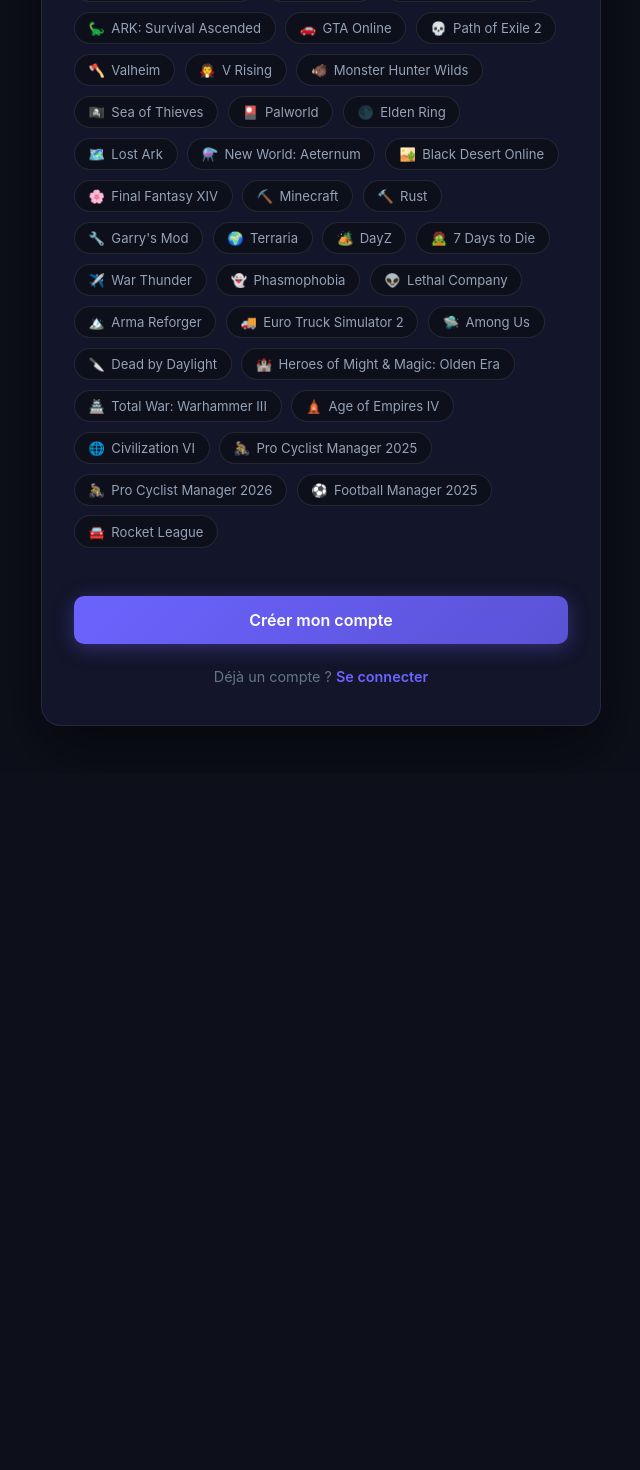
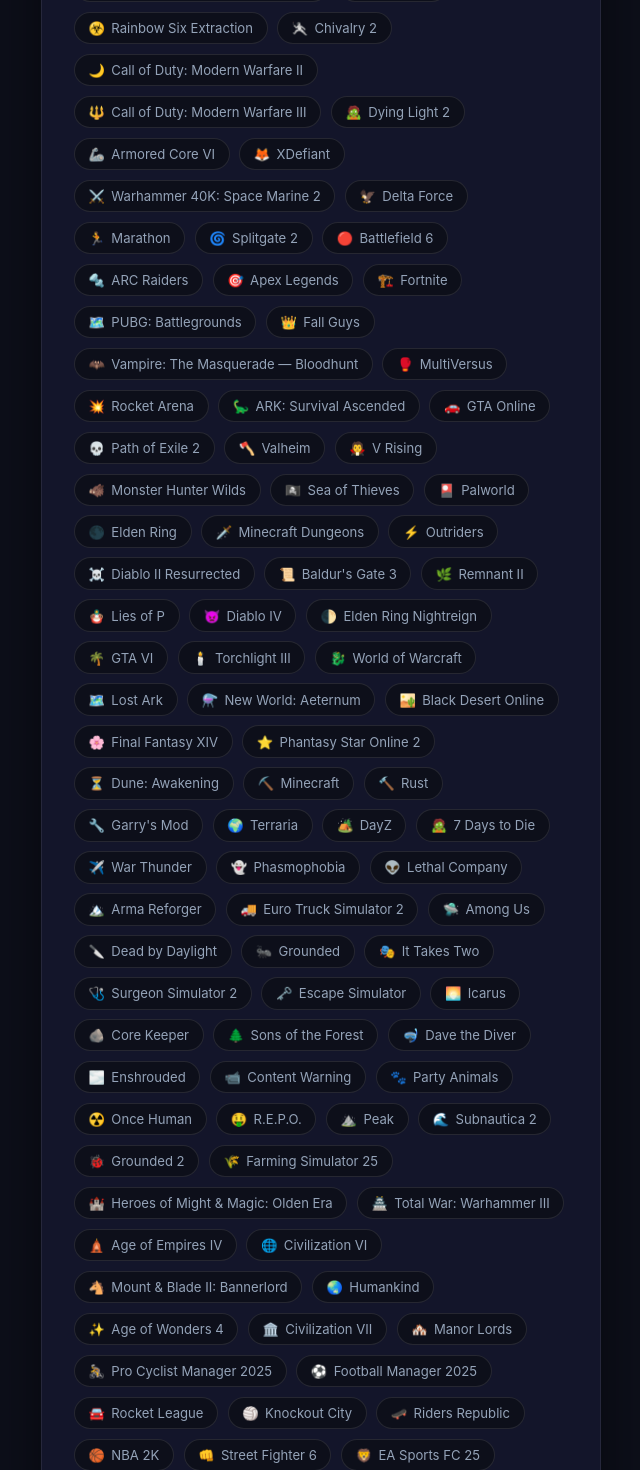
Before and after one commit to VZanchi-dev/suqadPLay, an Angular app: page /inscription in a window 1280 px wide. Shown: the part 1340-2810 px from the top of the page, without its empty margins (319-959 px from the left). Before the commit the page ends 2114 px from the top, so only its background shows below. Built offline with nearby package versions, Linux system fonts and the light colour scheme; no server answers.

Commit message:
feat: ajouter +80 jeux multijoueur 2020-2026 à la liste autocomplete

```diff
--- a/src/app/core/data/games.data.ts
+++ b/src/app/core/data/games.data.ts
@@ -8,84 +8,145 @@
 }
 
 export const GAMES_LIST: GameEntry[] = [
+
   // ── MOBA ──────────────────────────────────────────────────────────────
-  { id: 'lol',       label: 'League of Legends',            icon: '⚔️',  category: 'MOBA'         },
-  { id: 'dota2',     label: 'Dota 2',                       icon: '🗡️',  category: 'MOBA'         },
-  { id: 'smite2',    label: 'SMITE 2',                      icon: '🏛️',  category: 'MOBA'         },
-  { id: 'honor',     label: 'For Honor',                    icon: '⚜️',  category: 'MOBA'         },
+  { id: 'lol',         label: 'League of Legends',                  icon: '⚔️',  category: 'MOBA'         },
+  { id: 'dota2',       label: 'Dota 2',                             icon: '🗡️',  category: 'MOBA'         },
+  { id: 'smite2',      label: 'SMITE 2',                            icon: '🏛️',  category: 'MOBA'         },
+  { id: 'honor',       label: 'For Honor',                          icon: '⚜️',  category: 'MOBA'         },
+  { id: 'bldgedge',    label: 'Bleeding Edge',                      icon: '⚡',  category: 'MOBA'         },
 
   // ── FPS ───────────────────────────────────────────────────────────────
-  { id: 'csgo',      label: 'CS2',                          icon: '💣',  category: 'FPS'          },
-  { id: 'valorant',  label: 'Valorant',                     icon: '🔫',  category: 'FPS'          },
-  { id: 'overwatch', label: 'Overwatch 2',                  icon: '🦸',  category: 'FPS'          },
-  { id: 'apex',      label: 'Apex Legends',                 icon: '🎯',  category: 'Battle Royale'},
-  { id: 'r6siege',   label: 'Rainbow Six Siege',            icon: '🛡️',  category: 'FPS'          },
-  { id: 'tf2',       label: 'Team Fortress 2',              icon: '🎩',  category: 'FPS'          },
-  { id: 'destiny2',  label: 'Destiny 2',                    icon: '🚀',  category: 'FPS'          },
-  { id: 'warframe',  label: 'Warframe',                     icon: '🤖',  category: 'FPS'          },
-  { id: 'hunt',      label: 'Hunt: Showdown 1896',          icon: '🏹',  category: 'FPS'          },
-  { id: 'squad',     label: 'Squad',                        icon: '🎖️',  category: 'FPS'          },
-  { id: 'hll',       label: 'Hell Let Loose',               icon: '💂',  category: 'FPS'          },
-  { id: 'ins',       label: 'Insurgency: Sandstorm',        icon: '💥',  category: 'FPS'          },
-  { id: 'drg',       label: 'Deep Rock Galactic',           icon: '💎',  category: 'FPS'          },
-  { id: 'payday3',   label: 'Payday 3',                     icon: '💰',  category: 'FPS'          },
-  { id: 'l4d2',      label: 'Left 4 Dead 2',                icon: '🔦',  category: 'FPS'          },
-  { id: 'darktide',  label: 'Warhammer 40K: Darktide',      icon: '⚙️',  category: 'FPS'          },
-  { id: 'b4b',       label: 'Back 4 Blood',                 icon: '🩸',  category: 'FPS'          },
-  { id: 'kf2',       label: 'Killing Floor 2',              icon: '🔬',  category: 'FPS'          },
-  { id: 'halo',      label: 'Halo Infinite',                icon: '👾',  category: 'FPS'          },
-  { id: 'thefinals', label: 'The Finals',                   icon: '📺',  category: 'FPS'          },
-  { id: 'helldivers',label: 'Helldivers 2',                 icon: '🪐',  category: 'FPS'          },
-  { id: 'bf2042',    label: 'Battlefield 2042',             icon: '🪖',  category: 'FPS'          },
-  { id: 'vermintide',label: 'Warhammer: Vermintide 2',      icon: '🐀',  category: 'FPS'          },
+  { id: 'csgo',        label: 'CS2',                                icon: '💣',  category: 'FPS'          },
+  { id: 'valorant',    label: 'Valorant',                           icon: '🔫',  category: 'FPS'          },
+  { id: 'overwatch',   label: 'Overwatch 2',                        icon: '🦸',  category: 'FPS'          },
+  { id: 'r6siege',     label: 'Rainbow Six Siege',                  icon: '🛡️',  category: 'FPS'          },
+  { id: 'tf2',         label: 'Team Fortress 2',                    icon: '🎩',  category: 'FPS'          },
+  { id: 'destiny2',    label: 'Destiny 2',                          icon: '🚀',  category: 'FPS'          },
+  { id: 'warframe',    label: 'Warframe',                           icon: '🤖',  category: 'FPS'          },
+  { id: 'hunt',        label: 'Hunt: Showdown 1896',                icon: '🏹',  category: 'FPS'          },
+  { id: 'squad',       label: 'Squad',                              icon: '🎖️',  category: 'FPS'          },
+  { id: 'hll',         label: 'Hell Let Loose',                     icon: '💂',  category: 'FPS'          },
+  { id: 'ins',         label: 'Insurgency: Sandstorm',              icon: '💥',  category: 'FPS'          },
+  { id: 'drg',         label: 'Deep Rock Galactic',                 icon: '💎',  category: 'FPS'          },
+  { id: 'payday3',     label: 'Payday 3',                           icon: '💰',  category: 'FPS'          },
+  { id: 'l4d2',        label: 'Left 4 Dead 2',                      icon: '🔦',  category: 'FPS'          },
+  { id: 'darktide',    label: 'Warhammer 40K: Darktide',            icon: '⚙️',  category: 'FPS'          },
+  { id: 'b4b',         label: 'Back 4 Blood',                       icon: '🩸',  category: 'FPS'          },
+  { id: 'kf2',         label: 'Killing Floor 2',                    icon: '🔬',  category: 'FPS'          },
+  { id: 'halo',        label: 'Halo Infinite',                      icon: '👾',  category: 'FPS'          },
+  { id: 'thefinals',   label: 'The Finals',                         icon: '📺',  category: 'FPS'          },
+  { id: 'helldivers',  label: 'Helldivers 2',                       icon: '🪐',  category: 'FPS'          },
+  { id: 'bf2042',      label: 'Battlefield 2042',                   icon: '🪖',  category: 'FPS'          },
+  { id: 'vermintide',  label: 'Warhammer: Vermintide 2',            icon: '🐀',  category: 'FPS'          },
+  { id: 'warzone',     label: 'Call of Duty: Warzone',              icon: '💀',  category: 'FPS'          },
+  { id: 'bocw',        label: 'Call of Duty: Black Ops Cold War',   icon: '🧊',  category: 'FPS'          },
+  { id: 'farcry6',     label: 'Far Cry 6',                          icon: '🏝️',  category: 'FPS'          },
+  { id: 'r6e',         label: 'Rainbow Six Extraction',             icon: '☣️',  category: 'FPS'          },
+  { id: 'chiv2',       label: 'Chivalry 2',                         icon: '🤺',  category: 'FPS'          },
+  { id: 'mw2',         label: 'Call of Duty: Modern Warfare II',    icon: '🌙',  category: 'FPS'          },
+  { id: 'mw3',         label: 'Call of Duty: Modern Warfare III',   icon: '🔱',  category: 'FPS'          },
+  { id: 'dl2',         label: 'Dying Light 2',                      icon: '🧟',  category: 'FPS'          },
+  { id: 'ac6',         label: 'Armored Core VI',                    icon: '🦾',  category: 'FPS'          },
+  { id: 'xdefiant',    label: 'XDefiant',                           icon: '🦊',  category: 'FPS'          },
+  { id: 'sm2',         label: 'Warhammer 40K: Space Marine 2',      icon: '⚔️',  category: 'FPS'          },
+  { id: 'deltaforce',  label: 'Delta Force',                        icon: '🦅',  category: 'FPS'          },
+  { id: 'marathon',    label: 'Marathon',                           icon: '🏃',  category: 'FPS'          },
+  { id: 'splitgate2',  label: 'Splitgate 2',                        icon: '🌀',  category: 'FPS'          },
+  { id: 'bf6',         label: 'Battlefield 6',                      icon: '🔴',  category: 'FPS'          },
+  { id: 'arcraiders',  label: 'ARC Raiders',                        icon: '🔩',  category: 'FPS'          },
 
   // ── Battle Royale ─────────────────────────────────────────────────────
-  { id: 'fortnite',  label: 'Fortnite',                     icon: '🏗️',  category: 'Battle Royale'},
-  { id: 'pubg',      label: 'PUBG: Battlegrounds',          icon: '🪖',  category: 'Battle Royale'},
-  { id: 'fallguys',  label: 'Fall Guys',                    icon: '👑',  category: 'Battle Royale'},
+  { id: 'apex',        label: 'Apex Legends',                       icon: '🎯',  category: 'Battle Royale'},
+  { id: 'fortnite',    label: 'Fortnite',                           icon: '🏗️',  category: 'Battle Royale'},
+  { id: 'pubg',        label: 'PUBG: Battlegrounds',                icon: '🗺️',  category: 'Battle Royale'},
+  { id: 'fallguys',    label: 'Fall Guys',                          icon: '👑',  category: 'Battle Royale'},
+  { id: 'bloodhunt',   label: 'Vampire: The Masquerade — Bloodhunt',icon: '🦇',  category: 'Battle Royale'},
+  { id: 'multiversus', label: 'MultiVersus',                        icon: '🥊',  category: 'Battle Royale'},
+  { id: 'rocketarena', label: 'Rocket Arena',                       icon: '💥',  category: 'Battle Royale'},
 
   // ── RPG ───────────────────────────────────────────────────────────────
-  { id: 'wow',       label: 'World of Warcraft',            icon: '🐉',  category: 'MMO'          },
-  { id: 'ark',       label: 'ARK: Survival Ascended',       icon: '🦕',  category: 'RPG'          },
-  { id: 'gta',       label: 'GTA Online',                   icon: '🚗',  category: 'RPG'          },
-  { id: 'poe2',      label: 'Path of Exile 2',              icon: '💀',  category: 'RPG'          },
-  { id: 'valheim',   label: 'Valheim',                      icon: '🪓',  category: 'RPG'          },
-  { id: 'vrising',   label: 'V Rising',                     icon: '🧛',  category: 'RPG'          },
-  { id: 'mhwilds',   label: 'Monster Hunter Wilds',         icon: '🐗',  category: 'RPG'          },
-  { id: 'sea',       label: 'Sea of Thieves',               icon: '🏴‍☠️', category: 'RPG'          },
-  { id: 'palworld',  label: 'Palworld',                     icon: '🎴',  category: 'RPG'          },
-  { id: 'eldenring', label: 'Elden Ring',                   icon: '🌑',  category: 'RPG'          },
+  { id: 'ark',         label: 'ARK: Survival Ascended',             icon: '🦕',  category: 'RPG'          },
+  { id: 'gta',         label: 'GTA Online',                         icon: '🚗',  category: 'RPG'          },
+  { id: 'poe2',        label: 'Path of Exile 2',                    icon: '💀',  category: 'RPG'          },
+  { id: 'valheim',     label: 'Valheim',                            icon: '🪓',  category: 'RPG'          },
+  { id: 'vrising',     label: 'V Rising',                           icon: '🧛',  category: 'RPG'          },
+  { id: 'mhwilds',     label: 'Monster Hunter Wilds',               icon: '🐗',  category: 'RPG'          },
+  { id: 'sea',         label: 'Sea of Thieves',                     icon: '🏴‍☠️', category: 'RPG'          },
+  { id: 'palworld',    label: 'Palworld',                           icon: '🎴',  category: 'RPG'          },
+  { id: 'eldenring',   label: 'Elden Ring',                         icon: '🌑',  category: 'RPG'          },
+  { id: 'mcdungeons',  label: 'Minecraft Dungeons',                 icon: '🗡️',  category: 'RPG'          },
+  { id: 'outriders',   label: 'Outriders',                          icon: '⚡',  category: 'RPG'          },
+  { id: 'd2r',         label: 'Diablo II Resurrected',              icon: '☠️',  category: 'RPG'          },
+  { id: 'bg3',         label: 'Baldur\'s Gate 3',                   icon: '📜',  category: 'RPG'          },
+  { id: 'remnant2',    label: 'Remnant II',                         icon: '🌿',  category: 'RPG'          },
+  { id: 'liesp',       label: 'Lies of P',                          icon: '🪆',  category: 'RPG'          },
+  { id: 'diabloiv',    label: 'Diablo IV',                          icon: '👿',  category: 'RPG'          },
+  { id: 'eldenreign',  label: 'Elden Ring Nightreign',              icon: '🌓',  category: 'RPG'          },
+  { id: 'gtavi',       label: 'GTA VI',                             icon: '🌴',  category: 'RPG'          },
+  { id: 'torchlight3', label: 'Torchlight III',                     icon: '🕯️',  category: 'RPG'          },
 
   // ── MMO ───────────────────────────────────────────────────────────────
-  { id: 'lostart',   label: 'Lost Ark',                     icon: '🗺️',  category: 'MMO'          },
-  { id: 'newworld',  label: 'New World: Aeternum',          icon: '⚗️',  category: 'MMO'          },
-  { id: 'bdo',       label: 'Black Desert Online',          icon: '🏜️',  category: 'MMO'          },
-  { id: 'ffxiv',     label: 'Final Fantasy XIV',            icon: '🌸',  category: 'MMO'          },
+  { id: 'wow',         label: 'World of Warcraft',                  icon: '🐉',  category: 'MMO'          },
+  { id: 'lostart',     label: 'Lost Ark',                           icon: '🗺️',  category: 'MMO'          },
+  { id: 'newworld',    label: 'New World: Aeternum',                icon: '⚗️',  category: 'MMO'          },
+  { id: 'bdo',         label: 'Black Desert Online',                icon: '🏜️',  category: 'MMO'          },
+  { id: 'ffxiv',       label: 'Final Fantasy XIV',                  icon: '🌸',  category: 'MMO'          },
+  { id: 'pso2',        label: 'Phantasy Star Online 2',             icon: '⭐',  category: 'MMO'          },
+  { id: 'dune',        label: 'Dune: Awakening',                    icon: '⏳',  category: 'MMO'          },
 
   // ── Simulation / Survie ───────────────────────────────────────────────
-  { id: 'minecraft', label: 'Minecraft',                    icon: '⛏️',  category: 'Simulation'   },
-  { id: 'rust',      label: 'Rust',                         icon: '🔨',  category: 'Simulation'   },
-  { id: 'gmod',      label: "Garry's Mod",                  icon: '🔧',  category: 'Simulation'   },
-  { id: 'terraria',  label: 'Terraria',                     icon: '🌍',  category: 'Simulation'   },
-  { id: 'dayz',      label: 'DayZ',                         icon: '🏕️',  category: 'Simulation'   },
-  { id: '7dtd',      label: '7 Days to Die',                icon: '🧟',  category: 'Simulation'   },
-  { id: 'warthunder',label: 'War Thunder',                  icon: '✈️',  category: 'Simulation'   },
-  { id: 'phasmopho', label: 'Phasmophobia',                 icon: '👻',  category: 'Simulation'   },
-  { id: 'lethal',    label: 'Lethal Company',               icon: '👽',  category: 'Simulation'   },
-  { id: 'arma',      label: 'Arma Reforger',                icon: '🏔️',  category: 'Simulation'   },
-  { id: 'ets2',      label: 'Euro Truck Simulator 2',       icon: '🚚',  category: 'Simulation'   },
-  { id: 'phasmv2',   label: 'Among Us',                     icon: '🛸',  category: 'Simulation'   },
-  { id: 'dbd',       label: 'Dead by Daylight',             icon: '🔪',  category: 'Simulation'   },
+  { id: 'minecraft',   label: 'Minecraft',                          icon: '⛏️',  category: 'Simulation'   },
+  { id: 'rust',        label: 'Rust',                               icon: '🔨',  category: 'Simulation'   },
+  { id: 'gmod',        label: "Garry's Mod",                        icon: '🔧',  category: 'Simulation'   },
+  { id: 'terraria',    label: 'Terraria',                           icon: '🌍',  category: 'Simulation'   },
+  { id: 'dayz',        label: 'DayZ',                               icon: '🏕️',  category: 'Simulation'   },
+  { id: '7dtd',        label: '7 Days to Die',                      icon: '🧟',  category: 'Simulation'   },
+  { id: 'warthunder',  label: 'War Thunder',                        icon: '✈️',  category: 'Simulation'   },
+  { id: 'phasmopho',   label: 'Phasmophobia',                       icon: '👻',  category: 'Simulation'   },
+  { id: 'lethal',      label: 'Lethal Company',                     icon: '👽',  category: 'Simulation'   },
+  { id: 'arma',        label: 'Arma Reforger',                      icon: '🏔️',  category: 'Simulation'   },
+  { id: 'ets2',        label: 'Euro Truck Simulator 2',             icon: '🚚',  category: 'Simulation'   },
+  { id: 'phasmv2',     label: 'Among Us',                           icon: '🛸',  category: 'Simulation'   },
+  { id: 'dbd',         label: 'Dead by Daylight',                   icon: '🔪',  category: 'Simulation'   },
+  { id: 'grounded',    label: 'Grounded',                           icon: '🐜',  category: 'Simulation'   },
+  { id: 'ittakestwo',  label: 'It Takes Two',                       icon: '🎭',  category: 'Simulation'   },
+  { id: 'ss2',         label: 'Surgeon Simulator 2',                icon: '🩺',  category: 'Simulation'   },
+  { id: 'escapesim',   label: 'Escape Simulator',                   icon: '🗝️',  category: 'Simulation'   },
+  { id: 'icarus',      label: 'Icarus',                             icon: '🌅',  category: 'Simulation'   },
+  { id: 'corekeeper',  label: 'Core Keeper',                        icon: '🪨',  category: 'Simulation'   },
+  { id: 'sotf',        label: 'Sons of the Forest',                 icon: '🌲',  category: 'Simulation'   },
+  { id: 'dtd',         label: 'Dave the Diver',                     icon: '🤿',  category: 'Simulation'   },
+  { id: 'enshrouded',  label: 'Enshrouded',                         icon: '🌫️',  category: 'Simulation'   },
+  { id: 'contentwarn', label: 'Content Warning',                    icon: '📹',  category: 'Simulation'   },
+  { id: 'partyanimals',label: 'Party Animals',                      icon: '🐾',  category: 'Simulation'   },
+  { id: 'oncehuman',   label: 'Once Human',                         icon: '☢️',  category: 'Simulation'   },
+  { id: 'repo',        label: 'R.E.P.O.',                           icon: '🤑',  category: 'Simulation'   },
+  { id: 'peak',        label: 'Peak',                               icon: '⛰️',  category: 'Simulation'   },
+  { id: 'subnautica2', label: 'Subnautica 2',                       icon: '🌊',  category: 'Simulation'   },
+  { id: 'grounded2',   label: 'Grounded 2',                         icon: '🐞',  category: 'Simulation'   },
+  { id: 'fs25',        label: 'Farming Simulator 25',               icon: '🌾',  category: 'Simulation'   },
 
   // ── Stratégie ─────────────────────────────────────────────────────────
-  { id: 'homm',      label: 'Heroes of Might & Magic: Olden Era', icon: '🏰', category: 'Stratégie' },
-  { id: 'twwh3',     label: 'Total War: Warhammer III',     icon: '🏯',  category: 'Stratégie'    },
-  { id: 'aoe4',      label: 'Age of Empires IV',            icon: '🛕',  category: 'Stratégie'    },
-  { id: 'civ6',      label: 'Civilization VI',              icon: '🌐',  category: 'Stratégie'    },
+  { id: 'homm',        label: 'Heroes of Might & Magic: Olden Era', icon: '🏰',  category: 'Stratégie'    },
+  { id: 'twwh3',       label: 'Total War: Warhammer III',           icon: '🏯',  category: 'Stratégie'    },
+  { id: 'aoe4',        label: 'Age of Empires IV',                  icon: '🛕',  category: 'Stratégie'    },
+  { id: 'civ6',        label: 'Civilization VI',                    icon: '🌐',  category: 'Stratégie'    },
+  { id: 'bannerlord',  label: 'Mount & Blade II: Bannerlord',       icon: '🐴',  category: 'Stratégie'    },
+  { id: 'humankind',   label: 'Humankind',                          icon: '🌏',  category: 'Stratégie'    },
+  { id: 'aow4',        label: 'Age of Wonders 4',                   icon: '✨',  category: 'Stratégie'    },
+  { id: 'civ7',        label: 'Civilization VII',                   icon: '🏛️',  category: 'Stratégie'    },
+  { id: 'manorlords',  label: 'Manor Lords',                        icon: '🏘️',  category: 'Stratégie'    },
 
   // ── Sport ─────────────────────────────────────────────────────────────
-  { id: 'pcm2025',   label: 'Pro Cyclist Manager 2025',     icon: '🚴',  category: 'Sport'        },
-  { id: 'pcm2026',   label: 'Pro Cyclist Manager 2026',     icon: '🚴',  category: 'Sport'        },
-  { id: 'fm25',      label: 'Football Manager 2025',        icon: '⚽',  category: 'Sport'        },
-  { id: 'rocket',    label: 'Rocket League',                icon: '🚘',  category: 'Sport'        },
+  { id: 'pcm2025',     label: 'Pro Cyclist Manager 2025',           icon: '🚴',  category: 'Sport'        },
+  { id: 'fm25',        label: 'Football Manager 2025',              icon: '⚽',  category: 'Sport'        },
+  { id: 'rocket',      label: 'Rocket League',                      icon: '🚘',  category: 'Sport'        },
+  { id: 'koc',         label: 'Knockout City',                      icon: '🏐',  category: 'Sport'        },
+  { id: 'ridersrep',   label: 'Riders Republic',                    icon: '🛹',  category: 'Sport'        },
+  { id: 'nba2k',       label: 'NBA 2K',                             icon: '🏀',  category: 'Sport'        },
+  { id: 'sf6',         label: 'Street Fighter 6',                   icon: '👊',  category: 'Sport'        },
+  { id: 'easfc25',     label: 'EA Sports FC 25',                    icon: '🦁',  category: 'Sport'        },
+  { id: 'f124',        label: 'F1 24',                              icon: '🏎️',  category: 'Sport'        },
+  { id: 'fh6',         label: 'Forza Horizon 6',                    icon: '🏁',  category: 'Sport'        },
 ];
```
